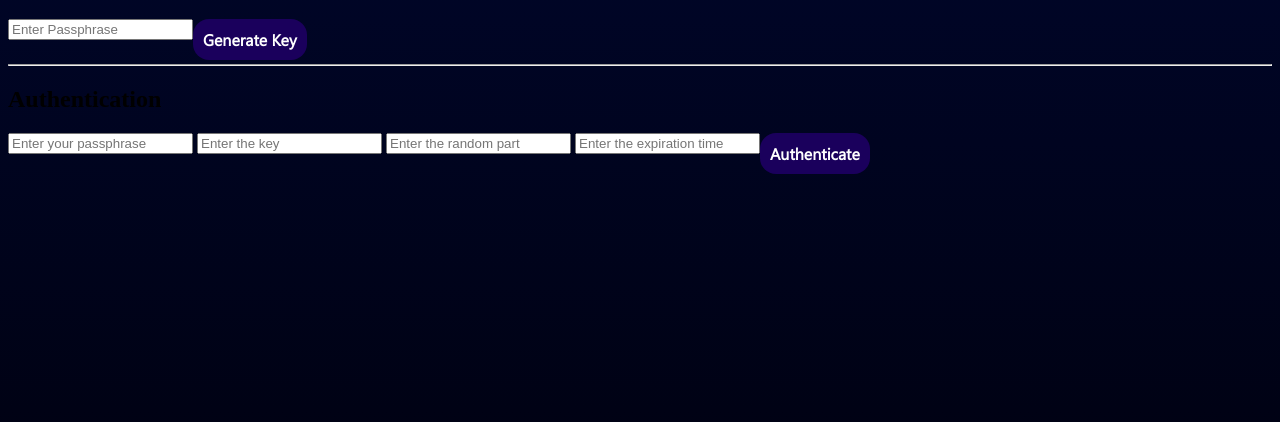
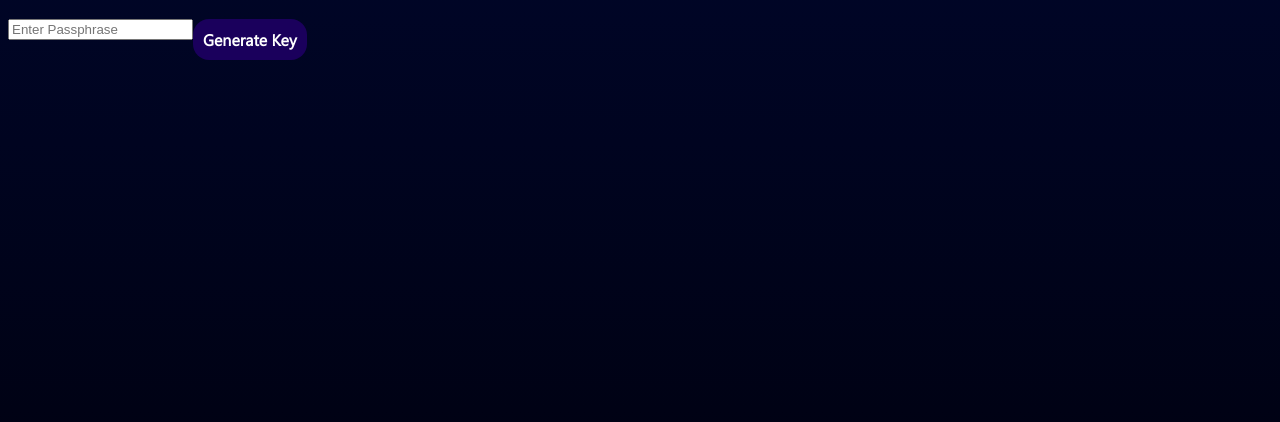
Before and after one commit to HissLord/hisslord.github.io, a plain HTML site: page pppkeygen/index.html in a window 1280 px wide. Shown: the part 124-546 px from the top of the page. Drawn offline with Linux system fonts and the light colour scheme; files that its build step writes are made by us from their sources; files whose address does not match are found by name.

Commit message:
Update index.html

```diff
--- a/pppkeygen/index.html
+++ b/pppkeygen/index.html
@@ -22,47 +22,14 @@
             }
 
             let current_time = Math.floor(Date.now() / 1000);
-            let expiration_time = current_time + 86400;
+            let expiration_time = current_time + 86400; // 24 hours from now
 
             let combined_data = passphrase + random_part + expiration_time;
             let key = CryptoJS.SHA256(combined_data).toString(CryptoJS.enc.Hex).substring(0, 20);
 
-            // Display the generated key and random part
             document.getElementById("key-output").innerText = "Generated Key: " + key;
             document.getElementById("random-part-output").innerText = "Random Part: " + random_part;
             document.getElementById("expiration-output").innerText = "Expiration Time: " + new Date(expiration_time * 1000).toLocaleString();
-
-            // Store key and expiration time in localStorage (optional)
-            localStorage.setItem("generatedKey", key);
-            localStorage.setItem("expirationTime", expiration_time);
-            localStorage.setItem("randomPart", random_part);
-        }
-
-        function authenticateKey() {
-            let userPassphrase = document.getElementById("user-passphrase").value;
-            let enteredKey = document.getElementById("entered-key").value;
-            let randomPart = document.getElementById("random-part").value;
-            let expirationTime = parseInt(document.getElementById("expiration-time").value);
-
-            if (!userPassphrase || !enteredKey || !randomPart || !expirationTime) {
-                alert("Please fill in all fields!");
-                return;
-            }
-
-            let currentTime = Math.floor(Date.now() / 1000);
-            if (currentTime > expirationTime) {
-                alert("❌ Key has expired.");
-                return;
-            }
-
-            let combinedData = userPassphrase + randomPart + expirationTime;
-            let expectedKey = CryptoJS.SHA256(combinedData).toString(CryptoJS.enc.Hex).substring(0, 20);
-
-            if (enteredKey === expectedKey) {
-                alert("✅ Authentication successful!");
-            } else {
-                alert("❌ Authentication failed. The key is either invalid or expired.");
-            }
         }
     </script>
 </head>
@@ -74,15 +41,5 @@
     <p id="key-output"></p>
     <p id="random-part-output"></p>
     <p id="expiration-output"></p>
-
-    <hr>
-
-    <h2>Authentication</h2>
-    <input type="text" id="user-passphrase" placeholder="Enter your passphrase">
-    <input type="text" id="entered-key" placeholder="Enter the key">
-    <input type="text" id="random-part" placeholder="Enter the random part">
-    <input type="text" id="expiration-time" placeholder="Enter the expiration time">
-
-    <button class="button2" onclick="authenticateKey()">Authenticate</button>
 </body>
 </html>
```
